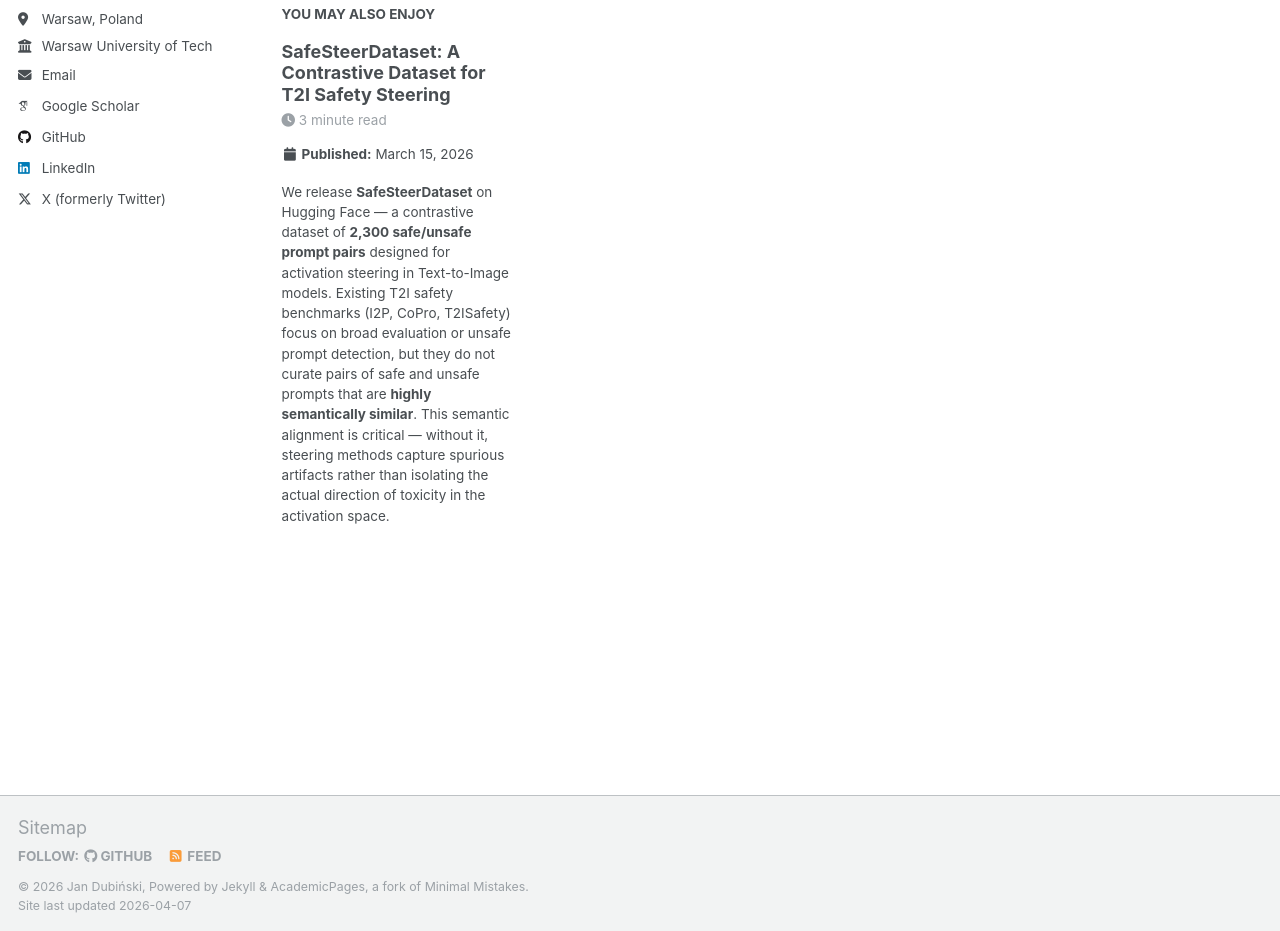
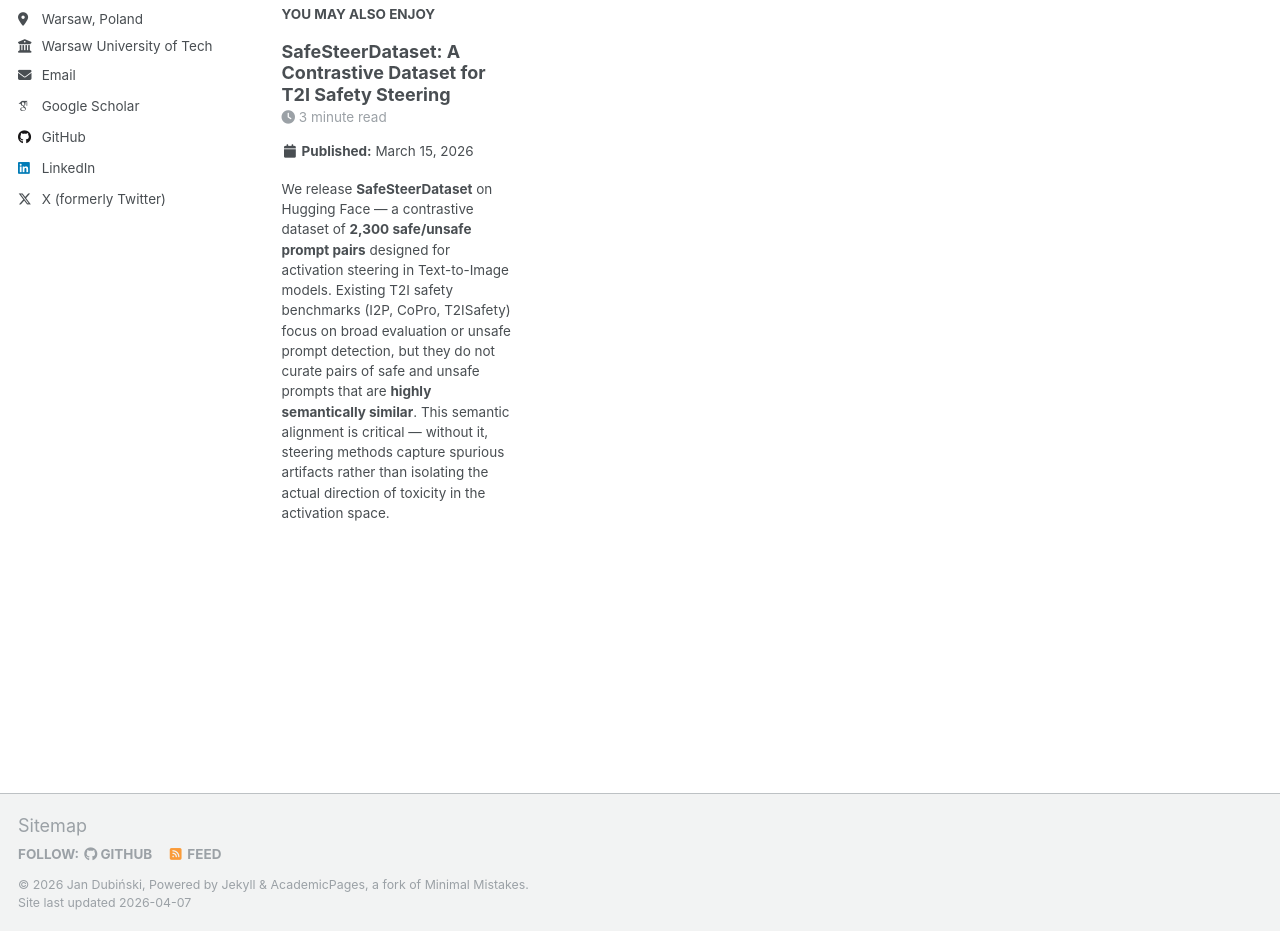
Before and after one commit to jandubinski/jandubinski.github.io, a Jekyll site: the page built from _posts/2025-07-26-privacy-iars.md, in a window 1280 px wide and 1400 px high, scrolled down 705 px. Shown: the part 466-1397 px from the top of the window. Built offline with Jekyll 4.4.1, drawn with Linux system fonts in a browser that asks for light colours; some web fonts are replaced; a script that is not in the unit is left out.

Commit message:
Reduce publication title size and spacing on archive pages
Made-with: Cursor

```diff
--- a/_sass/layout/_archive.scss
+++ b/_sass/layout/_archive.scss
@@ -41,9 +41,9 @@
 }
 
 .archive__item-title {
-  margin-bottom: 0.25em;
+  margin-bottom: 0.1em;
   font-family: $sans-serif-narrow;
-  font-size: $type-size-4;
+  font-size: $type-size-5;
 
   a + a {
     opacity: 0.5;
@@ -54,7 +54,7 @@
 .page__content {
 
   .archive__item-title {
-    margin-top: 1em;
+    margin-top: 0.5em;
     border-bottom: none;
   }
 }
```
